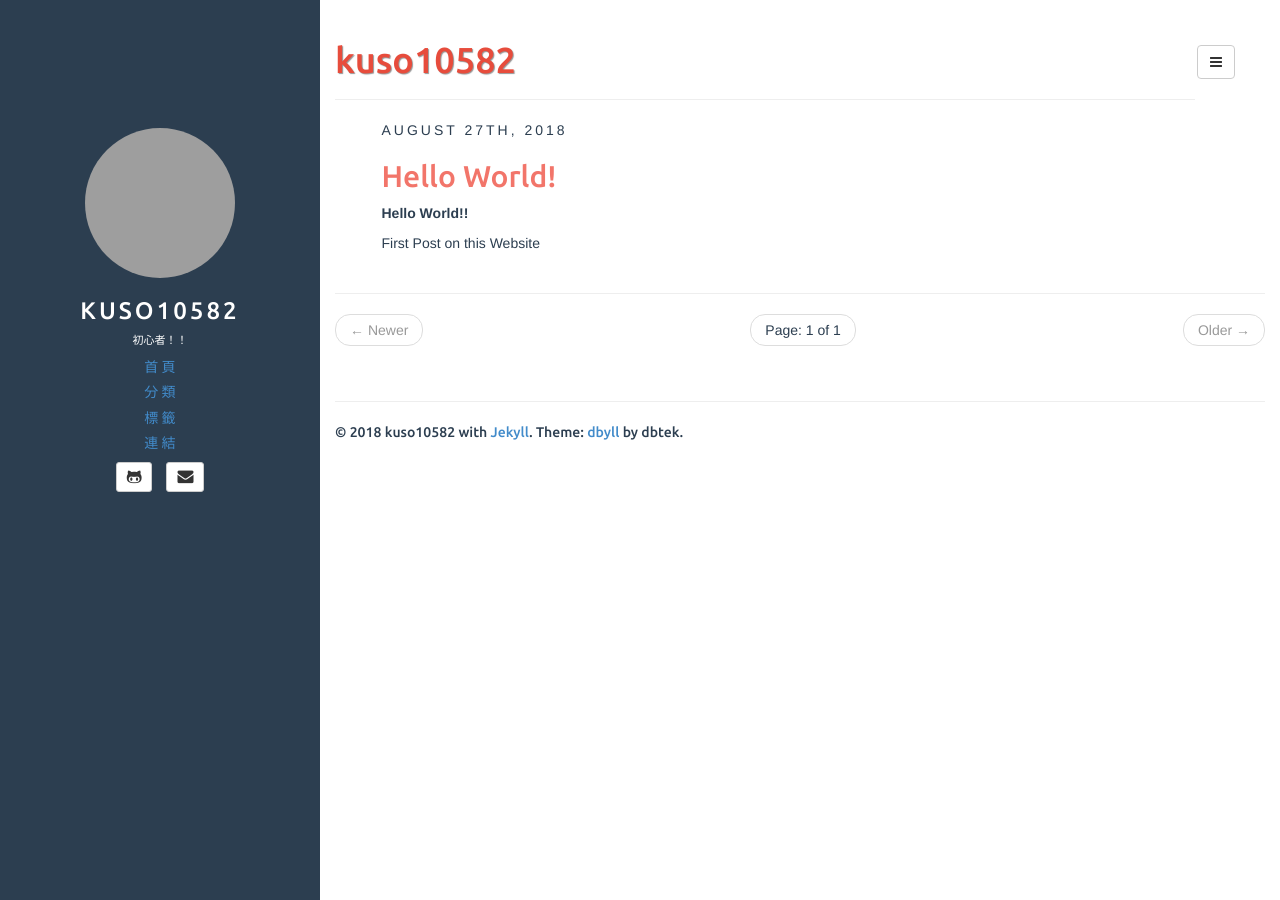
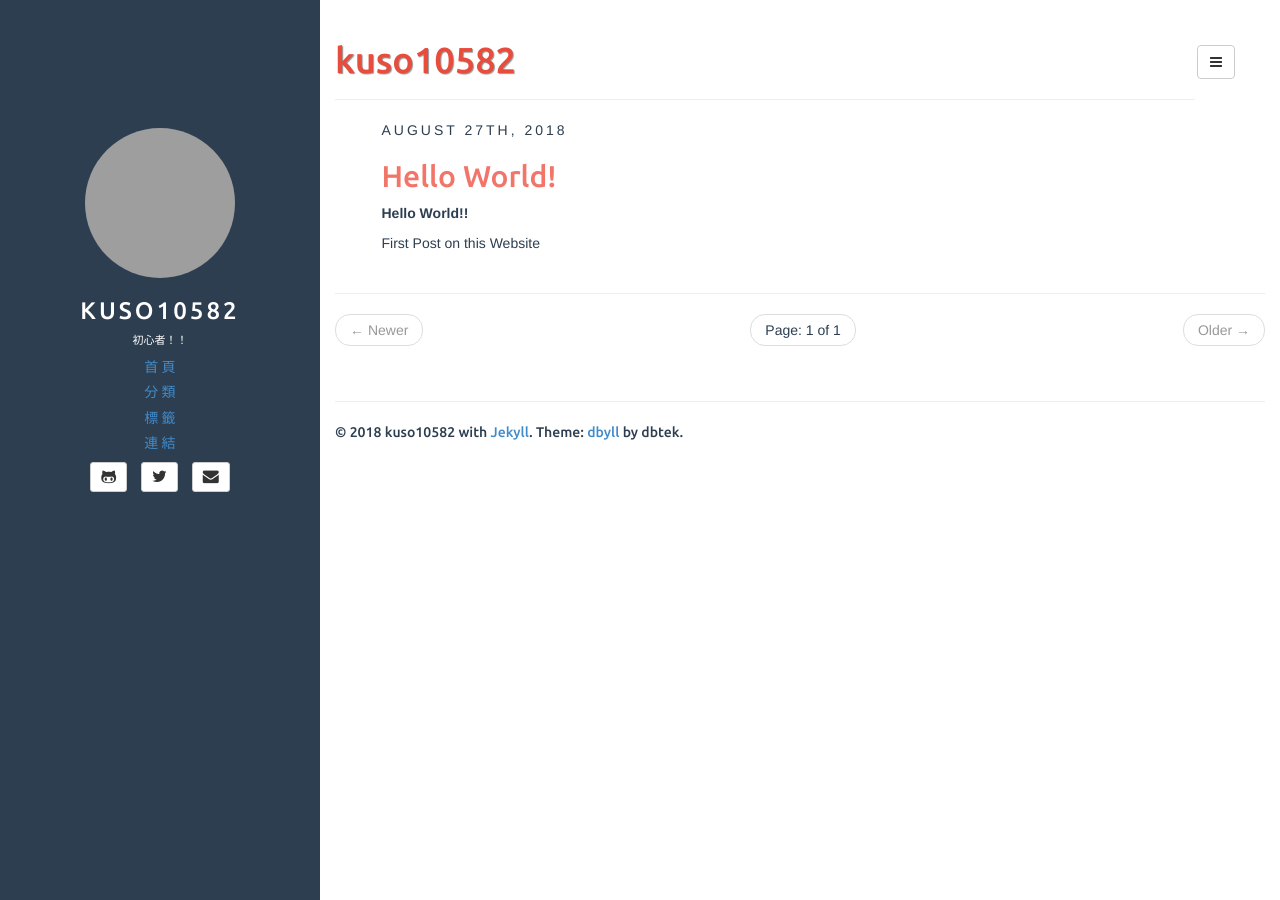
Before and after one commit to kuso10582/kuso10582.github.io, a Jekyll site: the page built from index.html, in a window 1280 px wide. Built offline with Jekyll 4.4.1, drawn with Linux system fonts in a browser that asks for light colours; the list of posts is cut into pages by our own code; grey boxes are pictures that could not be loaded.

Commit message:
change setting

```diff
--- a/_config.yml
+++ b/_config.yml
@@ -16,12 +16,12 @@ defaults:
     values:
       title: kuso10582
 
-description: First Webpage
+description: First Website
 author:
   name: kuso10582
   email: kuso10582@gmail.com
   github: kuso10582
-  twitter:
+  twitter: Yukinochen
   pinterest:
   linkedin:
   bio: 初心者！！
--- a/_includes/sidebar.html
+++ b/_includes/sidebar.html
@@ -1,5 +1,6 @@
 <!-- sidebar.html -->
 <header class="sidebar-header" role="banner">
+	<!--大頭貼的部分 -->
 	<a href="{{ site.BASE_PATH }}/">
 		<img src="//www.gravatar.com/avatar/{{site.author.email_md5}}?s=150" class="img-circle" id="img-avatar" />
 	</a>
@@ -25,43 +26,43 @@
 
 <div id="contact-list" class="text-center">
 	<ul class="list-unstyled list-inline">
-		{% if site.author.github %}
+		<!-- {% if site.author.github %} -->
 		<li>
 			<a class="btn btn-default btn-sm" href="https://github.com/{{ site.author.github }}">
 				<i class="fa fa-github-alt fa-lg"></i>
 			</a>
 		</li>
-		{% endif %}
-		{% if site.author.twitter %}
+		<!-- {% endif %}
+		{% if site.author.twitter %} -->
 		<li>
 			<a class="btn btn-default btn-sm" href="https://twitter.com/{{ site.author.twitter }}">
 				<i class="fa fa-twitter fa-lg"></i>
 			</a>
 		</li>
-		{% endif %}
-		{% if site.author.email %}
+		<!-- {% endif %}
+		{% if site.author.email %} -->
 		<li>
 			<a class="btn btn-default btn-sm" href="mailto:{{ site.author.email }}">
 				<i class="fa fa-envelope fa-lg"></i>
 			</a>
 		</li>
-		{% endif %}
+		<!-- {% endif %} -->
 	</ul>
 	<ul id="contact-list-secondary" class="list-unstyled list-inline">
-		{% if site.author.pinterest %}
+		<!-- {% if site.author.pinterest %} -->
 		<li>
 			<a class="btn btn-default btn-sm" href="https://pinterest.com/{{ site.author.pinterest }}">
 				<i class="fa fa-pinterest fa-lg"></i>
 			</a>
 		</li>
-		{% endif %}
-		{% if site.author.linkedin %}
+		<!-- {% endif %}
+		{% if site.author.linkedin %} -->
 		<li>
 			<a class="btn btn-default btn-sm" href="https://linkedin.com/in/{{ site.author.linkedin }}">
 				<i class="fa fa-linkedin fa-lg"></i>
 			</a>
 		</li>
-		{% endif %}
+		<!-- {% endif %} -->
 		<li>
 			<a class="btn btn-default btn-sm" href="{{ site.BASE_PATH }}/{{ site.rss_path }}">
 				<i class="fa fa-rss fa-lg"></i>
```
